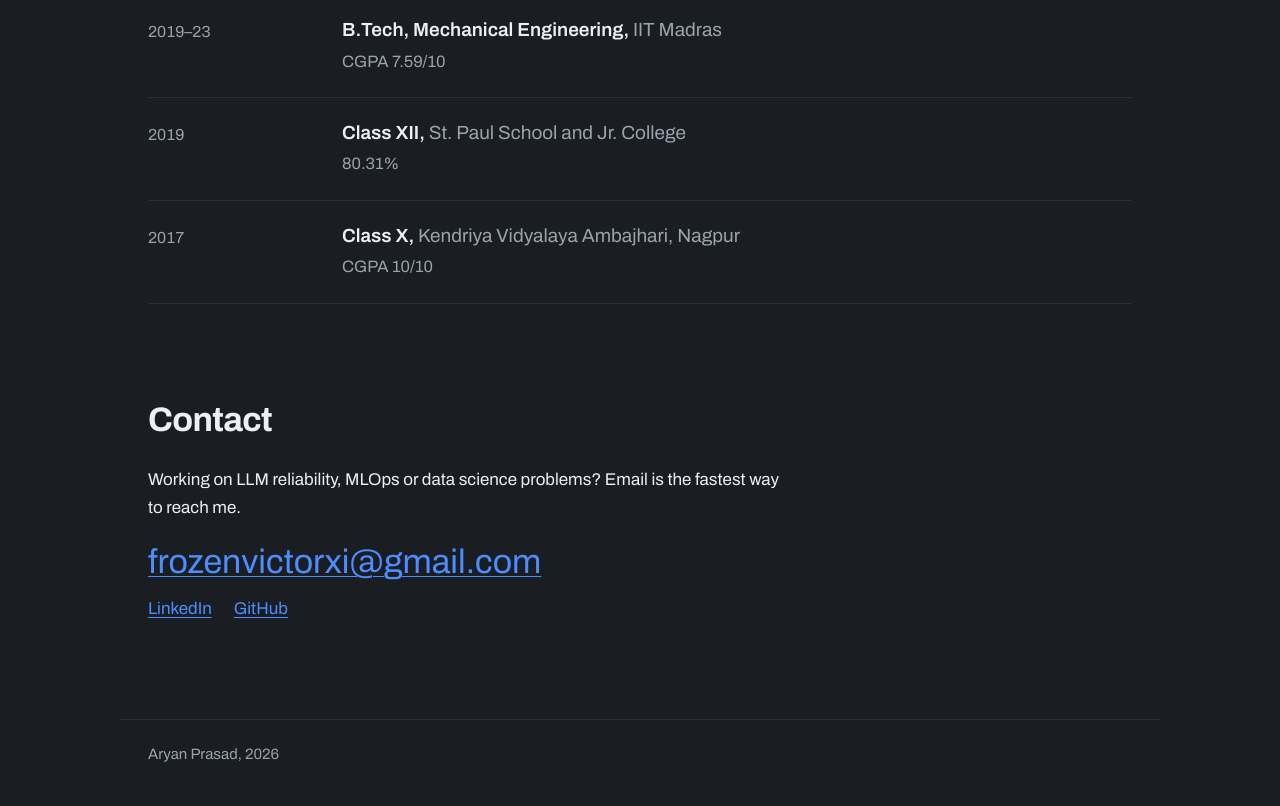
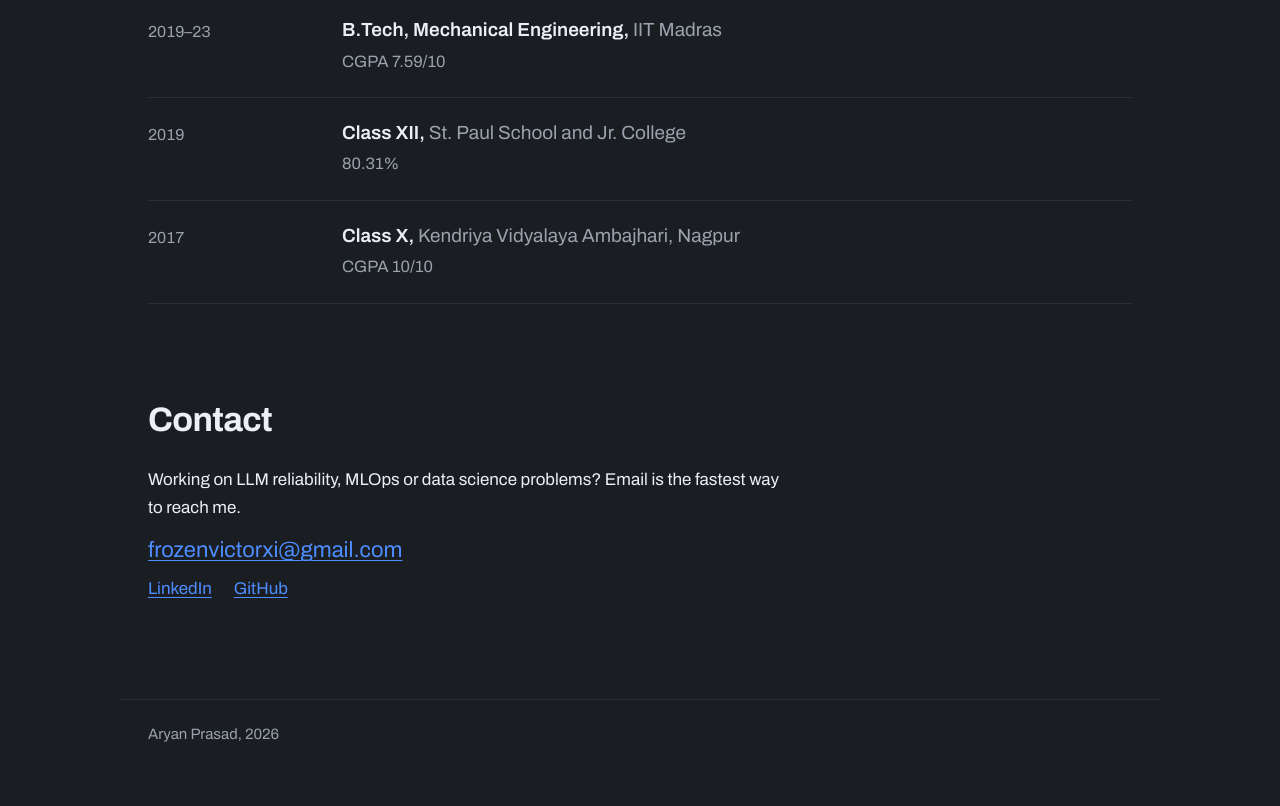
Before and after one commit to Keshav0141/portfolio, a plain HTML site: page index.html in a window 1280 px wide. Shown: the part 3883-4689 px from the top of the page. Drawn offline with Linux system fonts and the light colour scheme.

Commit message:
Update index.html

```diff
--- a/index.html
+++ b/index.html
@@ -124,7 +124,7 @@
   .detail{margin-top:4px; color:var(--muted); font-size:16.5px;}
 
   /* contact */
-  .big{margin-top:18px; font-size:clamp(24px, 4vw, 34px); line-height:1.3; overflow-wrap:anywhere;}
+  .big{margin-top:14px; font-size:22px; line-height:1.3; overflow-wrap:anywhere;}
   .also{margin-top:10px; display:flex; gap:22px; font-size:17px;}
   footer.page{margin:96px auto 0; border-top:1px solid var(--rule); padding-top:22px; padding-bottom:40px; font-size:15px; color:var(--muted);}
 
```
